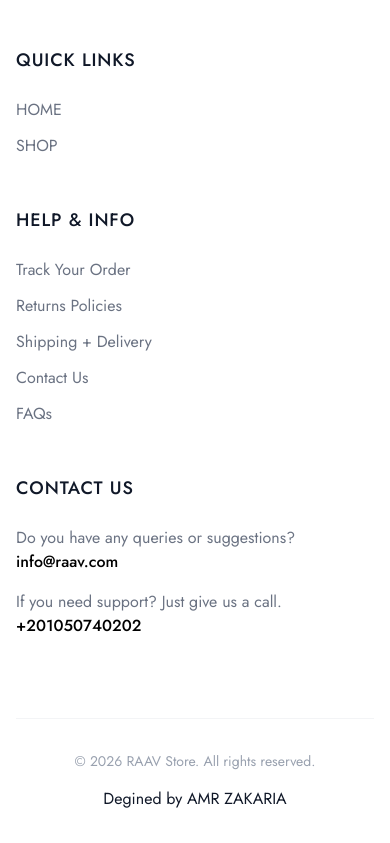
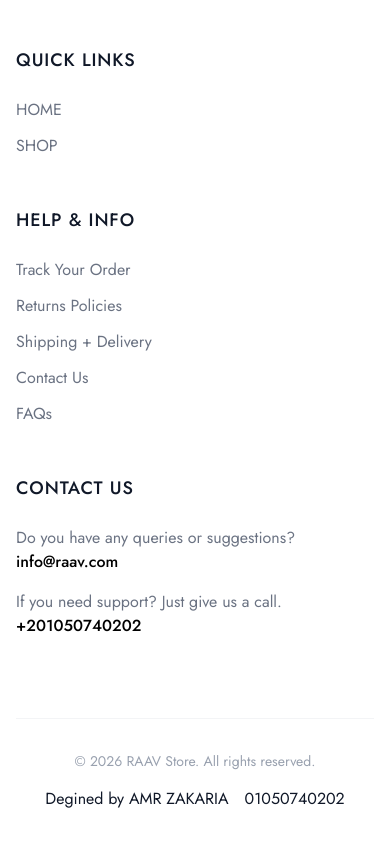
Before and after one commit to amrzikas/RAAV-v1, a React (Vite) app: page /product/1 in a window 390 px wide. Shown: the part 3261-4104 px from the top of the page. Built offline with nearby package versions, Linux system fonts and the light colour scheme.

Commit message:
Add phone number to Footer component

```diff
--- a/src/components/Footer.tsx
+++ b/src/components/Footer.tsx
@@ -67,6 +67,7 @@
           </p>
           <div className="flex space-x-4 rtl:space-x-reverse">
             <p>Degined by AMR ZAKARIA</p>
+            <p>01050740202</p>
 
           </div>
         </div>
```
